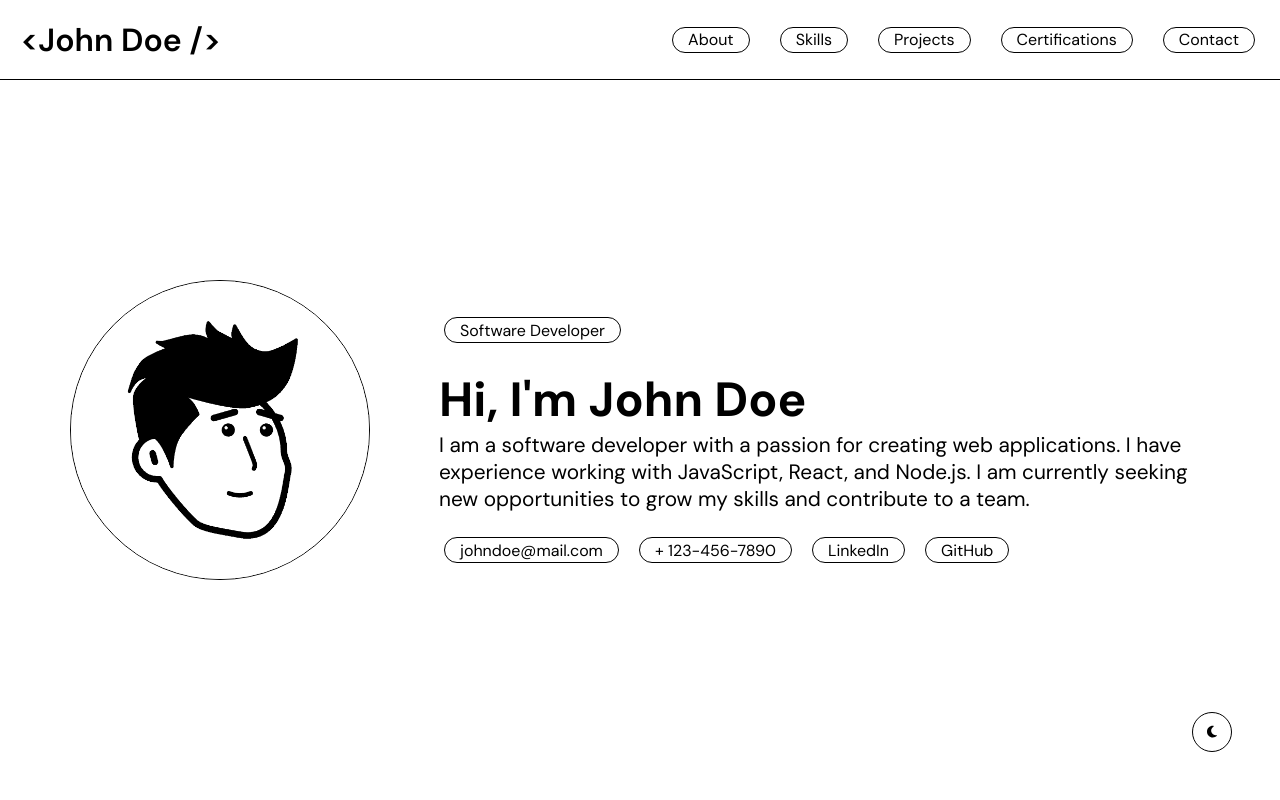
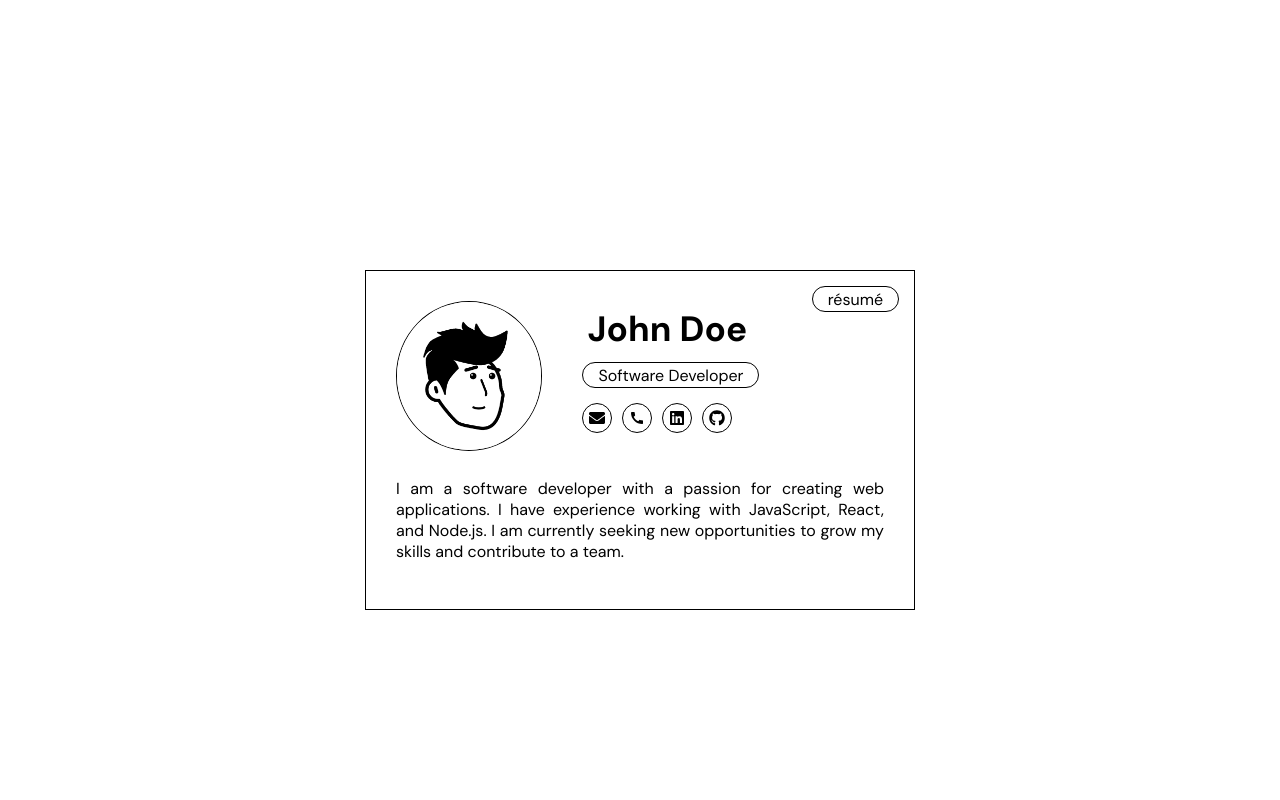
Before and after one commit to sandeepruttala/edgefolio, a React (Create React App) app: page /card in a window 1280 px wide. Shown: the top 800 px of the page. Built offline with nearby package versions, Linux system fonts and the light colour scheme.

Commit message:
added card style hero

```diff
--- a/package.json
+++ b/package.json
@@ -13,6 +13,8 @@
     "gh-pages": "^6.2.0",
     "react": "^18.3.1",
     "react-dom": "^18.3.1",
+    "react-icons": "^5.3.0",
+    "react-router-dom": "^6.28.0",
     "react-scripts": "5.0.1",
     "react-scroll": "^1.9.0",
     "web-vitals": "^2.1.4"
--- a/src/App.css
+++ b/src/App.css
@@ -6,7 +6,7 @@ body{
     position: fixed;
     bottom: 3rem;
     right: 3rem;
-    z-index: 1000;
+    z-index: 1002;
     background-color: var(--primary);
     color: var(--secondary);
     border: var(--border);
--- a/src/App.js
+++ b/src/App.js
@@ -12,11 +12,10 @@ import Footer from './Components/Footer/Footer';
 import './App.css';
 import './Global.css';
 
-function App() {
+function App(card) {
   const [darkMode, setDarkMode] = useState(false);
 
   useEffect(() => {
-    // Load dark mode preference from localStorage
     const savedMode = localStorage.getItem('darkMode') === 'true';
     setDarkMode(savedMode);
   }, []);
@@ -24,7 +23,7 @@ function App() {
   const toggleDarkMode = () => {
     setDarkMode(prevMode => {
       const newMode = !prevMode;
-      localStorage.setItem('darkMode', newMode); // Persist to localStorage
+      localStorage.setItem('darkMode', newMode);
       return newMode;
     });
   };
@@ -35,7 +34,7 @@ function App() {
           <FontAwesomeIcon icon={darkMode ? faSun : faMoon} />
         </button>
         <Header />
-      <Hero />
+        <Hero card={card} />
         <Skills />
         <Projects />
         <About />
--- /dev/null
+++ b/src/Components/Card/Card.css
@@ -0,0 +1,174 @@
+.card-background{
+    position:absolute;
+    top: 5dvh;
+    left: 0;
+    width: 100dvw;
+    height: 100dvh;
+    display: flex;
+    justify-content: center;
+    align-items: center;
+    z-index: 998;
+    background-color: var(--primary);
+}
+
+.resume-button{
+    position: absolute;
+    top: 0;
+    right: 0;
+    padding: 10px 10px;
+}
+
+.card{
+    position: relative;
+    width: 550px;
+    height: 340px;
+    background-color: var(--primary);
+    border: var(--border);
+    display: flex;
+    justify-content: flex-start;
+    align-items: center;
+    flex-direction: column;
+    padding: 30px;
+}
+
+.card-header{
+    width: 100%;
+    height: 50%;
+    display: flex;
+    align-items: flex-start;
+    justify-content: flex-start;
+    gap: 20px;
+    margin-bottom: 20px;
+}
+
+.card-header h1{
+    font-size: 2.2rem;
+    padding: 5px;
+}
+
+.card-image{
+    width: 30%;
+    display: flex;
+    justify-content: center;
+    align-items: flex-start;
+}
+
+.card-holder{
+    width: 150px;
+    height: 150px;
+    border-radius: 50%;
+    border: var(--border);
+    overflow: hidden;
+}
+
+.card-holder img{
+    width: 100%;
+    height: 100%;
+    object-fit: cover;
+}
+
+.card-content{
+    width: 70%;
+    display: flex;
+    flex-direction: column;
+    justify-content: flex-start;
+    align-items: flex-start;
+    padding: 0 20px;
+}
+
+.card-links{
+    width: 100%;
+    display: flex;
+    flex-wrap: wrap;
+    justify-content: flex-start;
+    gap: 10px;
+    margin-top: 10px;
+}
+
+.card-links a{
+    width: 30px;
+    height: 30px;
+    display: flex;
+    align-items: center;
+    justify-content: center;
+    border: var(--border);
+    border-radius: 50%;
+    text-decoration: none;
+    color: var(--text-color);
+    background-color: var(--primary-color);
+    cursor: pointer;
+}
+
+.card-links a:hover{
+    background-color: var(--secondary);
+    color: var(--primary);
+}
+
+
+.card-description{
+    width: 100%;
+    height: 50%;
+    display: flex;
+    justify-content: center;
+    align-items: center;
+}
+
+.card-description span{
+    font-size: 1rem;
+    text-align: justify;
+}
+
+@media (max-width: 768px) {
+    .card-background {
+        visibility: hidden;
+    }
+    .card {
+        width: 90%;
+        height: auto;
+        padding: 20px;
+    }
+
+    .card-header {
+        flex-direction: column;
+        align-items: center;
+    }
+
+    .card-image {
+        width: 100%;
+        justify-content: center;
+        margin-bottom: 20px;
+    }
+
+    .card-content {
+        width: 100%;
+        align-items: center;
+        padding: 0;
+    }
+
+    .card-links {
+        justify-content: center;
+    }
+
+    .card-description {
+        height: auto;
+        padding: 20px 0;
+    }
+
+    .card-description span {
+        font-size: 0.9rem;
+    }
+}
+
+@media (max-width: 480px) {
+    .card {
+        padding: 15px;
+    }
+
+    .card-header {
+        gap: 10px;
+    }
+
+    .card-description span {
+        font-size: 0.8rem;
+    }
+}
--- /dev/null
+++ b/src/Components/Card/Card.jsx
@@ -0,0 +1,49 @@
+import React from "react";
+import "./Card.css";
+import Pill from "../Pill/Pill";
+import Avatar from "../../Assets/profile.png";
+import { FaGithub, FaLinkedin, FaEnvelope } from "react-icons/fa";
+import { MdCall } from "react-icons/md";
+export default function Card({
+    name = "John Doe",
+    role = "Software Developer",
+    description = "I am a software developer with a passion for creating web applications. I have experience working with JavaScript, React, and Node.js. I am currently seeking new opportunities to grow my skills and contribute to a team.",
+    email = "johndoe@mail.com",
+    mobile = "+ 123-456-7890",
+    linkedin = "https://linkedin.com/in/johndoe",
+    github = "https://github.com/johndoe",
+    resume = "https://resume.com",
+    visible = true,
+  }) {
+  return (
+    <div className="card-background" style={{ display: visible ? "flex" : "none" }}>
+      <div className="card">
+        <div className="resume-button">
+            <a href={resume} target="_blank" rel="noreferrer">
+                <Pill content="résumé" />
+            </a>
+        </div>
+        <div className="card-header">
+          <div className="card-image">
+            <div className="card-holder">
+              <img src={Avatar} alt="Avatar" />
+            </div>
+          </div>
+          <div className="card-content">
+            <h1>{name}</h1>
+            <Pill content={role} />
+            <div className="card-links">
+                <a target="_blank" rel="noreferrer" href={`mailto:${email}`}><FaEnvelope /></a>
+                <a target="_blank" rel="noreferrer" href={`tel:${mobile}`}><MdCall /></a>
+                <a target="_blank" rel="noreferrer" href={linkedin}><FaLinkedin /></a>
+                <a target="_blank" rel="noreferrer" href={github}><FaGithub /></a>
+                </div>
+          </div>
+        </div>
+        <div className="card-description">
+          <span>{description}</span>
+        </div>
+      </div>
+    </div>
+  );
+}
--- a/src/Components/Header/Header.css
+++ b/src/Components/Header/Header.css
@@ -28,9 +28,15 @@
 .header .menu {
     display: flex;
     align-items: center;
-    gap: 20px;
-    margin-right: 20px;
+    gap: 40px;
+    margin-right: 10px;
 }
+
+.header .menu a {
+    color: var(--secondary);
+    margin: 0 -5px;
+}
+
 
 .menu-toggle {
     display: none;
--- a/src/Components/Hero/Hero.css
+++ b/src/Components/Hero/Hero.css
@@ -9,8 +9,32 @@
     margin-bottom: 50px;
 }
 
+.toggle{
+    position: absolute;
+    top: 12dvh;
+    right: 20px;
+    z-index: 999;
+    display: flex;
+    justify-content: center;
+    align-items: center;
+    border: var(--border);
+    border-radius: 25px;
+}
+
+.toggle .wide, .toggle .narrow{
+    cursor: pointer;
+    padding: 5px 10px;
+    border-radius: 25px;
+}
+
+.toggle .active{
+    background-color: var(--secondary);
+    color: var(--primary);
+}
+
 .hero .image{
     display: flex;
+    flex-direction: column;
     justify-content: center;
     align-items: center;
     width: 30%;
@@ -64,6 +88,11 @@
 }
 /* media queries for smaller screens */
 @media screen and (max-width: 768px){
+
+    .toggle{
+        display: none;
+    }
+
     .hero{
         margin-top: 10dvh;
         padding: 0px;
--- a/src/Components/Hero/Hero.jsx
+++ b/src/Components/Hero/Hero.jsx
@@ -1,8 +1,9 @@
-import React from "react";
+import React, { useState } from "react";
 import "../../Global.css";
 import Avatar from "../../Assets/profile.png";
 import "./Hero.css";
 import Pill from "../Pill/Pill";
+import Card from "../Card/Card";
 
 function Hero({
   name = "John Doe",
@@ -11,14 +12,34 @@ function Hero({
   email = "johndoe@mail.com",
   mobile = "+ 123-456-7890",
   linkedin = "https://linkedin.com/in/johndoe",
-  github = "https://github.com/johndoe"
+  github = "https://github.com/johndoe",
+  resume = "https://resume.com",
 }) {
+  const [cardVisibility, setCardVisibility] = useState(false);
+
+  const handleMode = () => {
+    const card = document.querySelector('.wide');
+    const hero = document.querySelector('.narrow');
+    card.classList.toggle('active');
+    hero.classList.toggle('active');
+    setCardVisibility(!cardVisibility);
+  }
+
   return (
     <div className="hero">
+      <div className="toggle">
+          <div className={`wide ${!cardVisibility ? 'active' : ''}`} onClick={handleMode}>Classic</div>
+          <div className={`narrow ${cardVisibility ? 'active' : ''}`} onClick={handleMode}>Card</div>
+      </div>
+      <Card name={name} role={role} description={description} email={email} mobile={mobile} linkedin={linkedin} github={github} resume={resume}
+      visible={cardVisibility}/>
       <div className="image">
         <div className="avatar">
           <img src={Avatar} alt="Avatar" />
         </div>
+        <a href={resume} target="_blank" rel="noreferrer">
+        <Pill content="View Résumé" color="invert" />
+        </a>
       </div>
 
       <div className="hero-content">
--- a/src/Components/Pill/Pill.css
+++ b/src/Components/Pill/Pill.css
@@ -7,7 +7,7 @@
     padding: 12px 15px;
     border: var(--border);
     border-radius: 25px;
-    margin: 5px 5px;
+    margin: 5px 5px 5px 0px;
     color: var(--secondary);
     background-color: var(--primary);
     cursor: pointer;
@@ -19,7 +19,16 @@
     transition: 0.3s ease-in-out;
 }
 
-/* media queries for smaller screens */
+.invert {
+    color: var(--primary);
+    background-color: var(--secondary);
+}
+
+.invert:hover{
+    color: var(--secondary);
+    background-color: var(--primary);
+}
+
 @media screen and (max-width: 768px){
     .pill{
         font-size: 0.8rem;
--- a/src/Components/Pill/Pill.jsx
+++ b/src/Components/Pill/Pill.jsx
@@ -2,9 +2,9 @@ import React from 'react'
 import '../../Global.css'
 import './Pill.css'
 
-function Pill({ content = 'Pill'}) {
+function Pill({ content = 'Pill', color = 'default' }) {
   return (
-    <div className='pill'>
+    <div className={ color === 'default' ? "pill" : "pill invert" }>
       {content}
     </div>
   )
--- a/src/index.js
+++ b/src/index.js
@@ -3,11 +3,18 @@ import ReactDOM from 'react-dom/client';
 import './index.css';
 import './Global.css';
 import App from './App';
+import Card from './Components/Card/Card';
+import { BrowserRouter, Routes, Route} from 'react-router-dom';
 
 const root = ReactDOM.createRoot(document.getElementById('root'));
 root.render(
   <React.StrictMode>
-    <App />
+    <BrowserRouter>
+      <Routes>
+        <Route path="/" element={<App/>} />
+        <Route path="/card" element={<Card/>} />
+      </Routes>
+    </BrowserRouter>
   </React.StrictMode>
 );
 
```
Also changed, not shown: 1 other file (tests, documents, lock files or other folders). Lines whose indentation alone changed are shown as unchanged.
